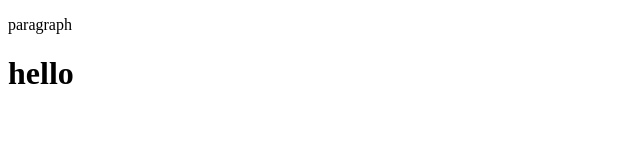
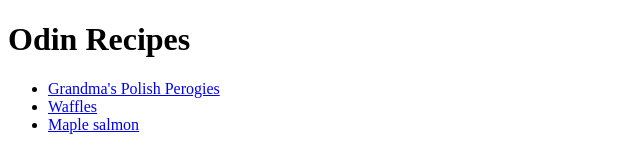
Before and after one commit to nicko584/odin-recipes, a plain HTML site: page index.html in a window 1280 px wide. Shown: the whole page, without its empty margins (0-640 px from the left). Drawn offline with Linux system fonts and the light colour scheme.

Commit message:
added all recipe links to index.html and corrected other    minor mistakes

```diff
--- a/index.html
+++ b/index.html
@@ -6,8 +6,11 @@
     <meta name="viewport" content="width=device-width, initial-scale=1.0">
     <title>Document</title>
 </head>
-<body> <p>paragraph <h1>hello</h1></p>
-
-
+<body><h1>Odin Recipes</h1>
+   <ul>
+    <li> <a href="recipes/perogies.html">Grandma's Polish Perogies</a></li>
+    <li> <a href="recipes/waffles.html">Waffles</a></li>
+    <li><a href="recipes/salmon.html">Maple salmon</a></li>
+</ul>
 </body>
 </html>
```
Also changed, not shown: recipes/salmon.html (+1 -1 lines).
